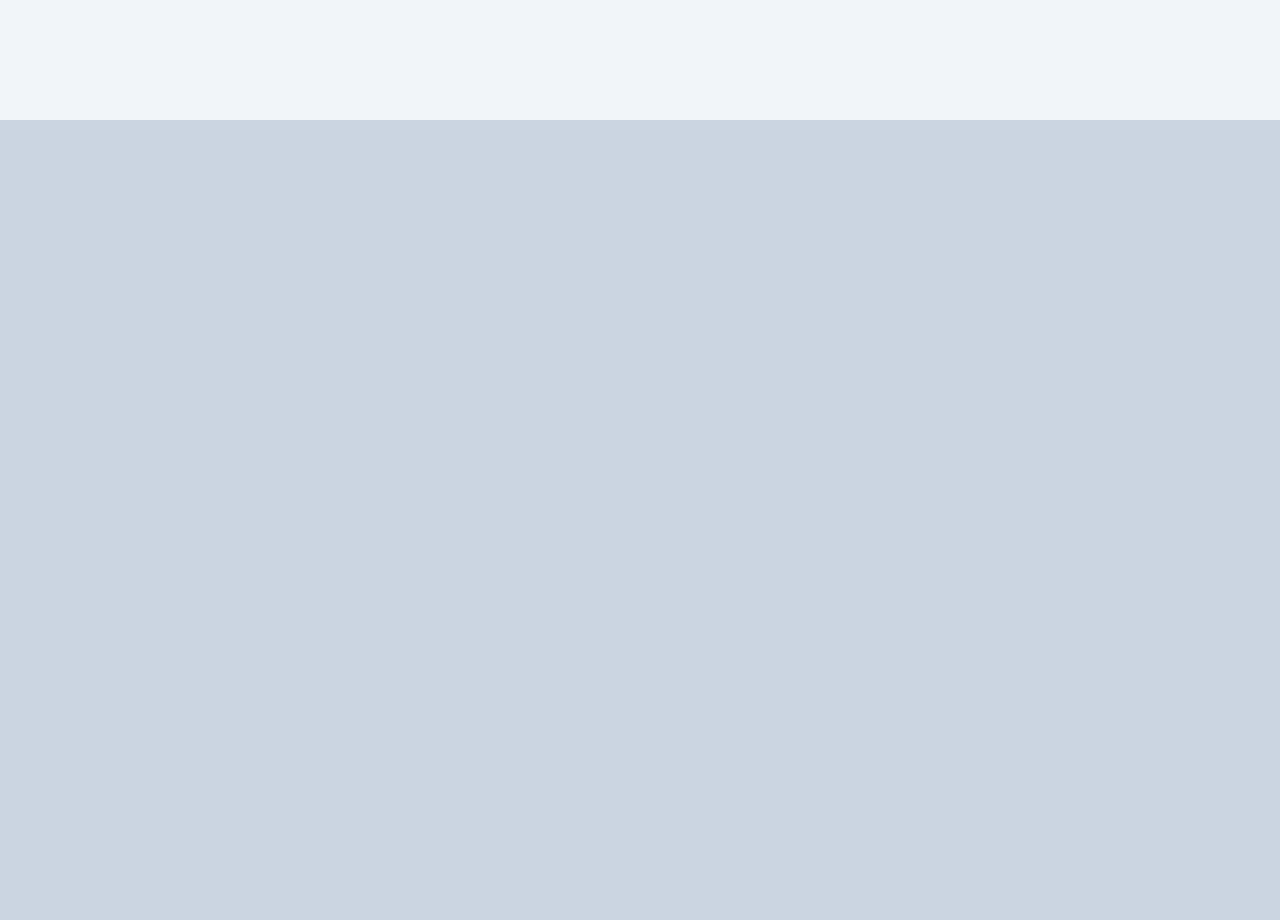
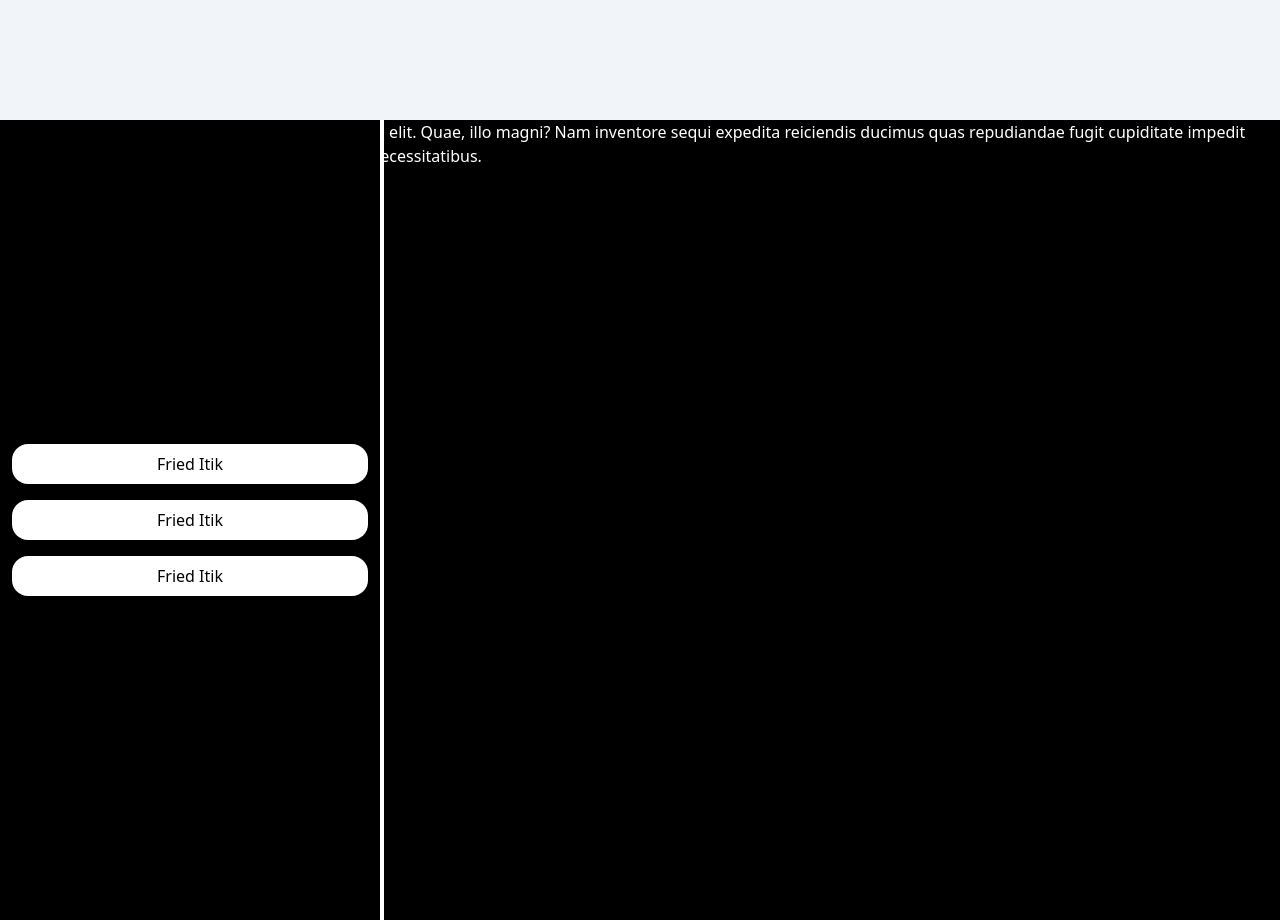
Before and after one commit to aecial/EP-React, a React (Vite) app: page / in a window 1280 px wide. Shown: the part 680-1600 px from the top of the page. Before the commit the page ends 800 px from the top, so only its background shows below. Built offline with nearby package versions, Linux system fonts and the light colour scheme.

Commit message:
new concept menu bar

```diff
--- a/index.html
+++ b/index.html
@@ -8,7 +8,7 @@
       src="https://kit.fontawesome.com/fae056ab45.js"
       crossorigin="anonymous"
     ></script>
-    <title>Vite + React</title>
+    <title>Eatik Point</title>
   </head>
   <body class="bg-slate-300">
     <div id="root"></div>
--- a/src/App.jsx
+++ b/src/App.jsx
@@ -1,3 +1,4 @@
+import Menu from "./Menu";
 import Hero from "./components/Hero";
 import Navbar from "./components/Navbar";
 function App() {
@@ -5,6 +6,7 @@ function App() {
     <>
       <Navbar />
       <Hero imgSrc={"./src/assets/bird.png"} heroText={"The BEST Fried Itik"} />
+      <Menu />
     </>
   );
 }
--- /dev/null
+++ b/src/Menu.jsx
@@ -0,0 +1,27 @@
+import React from "react";
+
+const Menu = () => {
+  return (
+    <div className="h-[100vh] bg-black text-white">
+      <div className="absolute bg-black border-r-4 border-white h-full w-[30%] flex flex-col items-center justify-center gap-4 p-3">
+        <button className="bg-white text-black p-2 w-full rounded-2xl">
+          Fried Itik
+        </button>
+        <button className="bg-white text-black p-2 w-full rounded-2xl">
+          Fried Itik
+        </button>
+        <button className="bg-white text-black p-2 w-full rounded-2xl">
+          Fried Itik
+        </button>
+      </div>
+      <div className="text-white">
+        Lorem ipsum dolor sit amet consectetur adipisicing elit. Quae, illo
+        magni? Nam inventore sequi expedita reiciendis ducimus quas repudiandae
+        fugit cupiditate impedit minima! Quae voluptates, ab magni eum deleniti
+        necessitatibus.
+      </div>
+    </div>
+  );
+};
+
+export default Menu;
```
